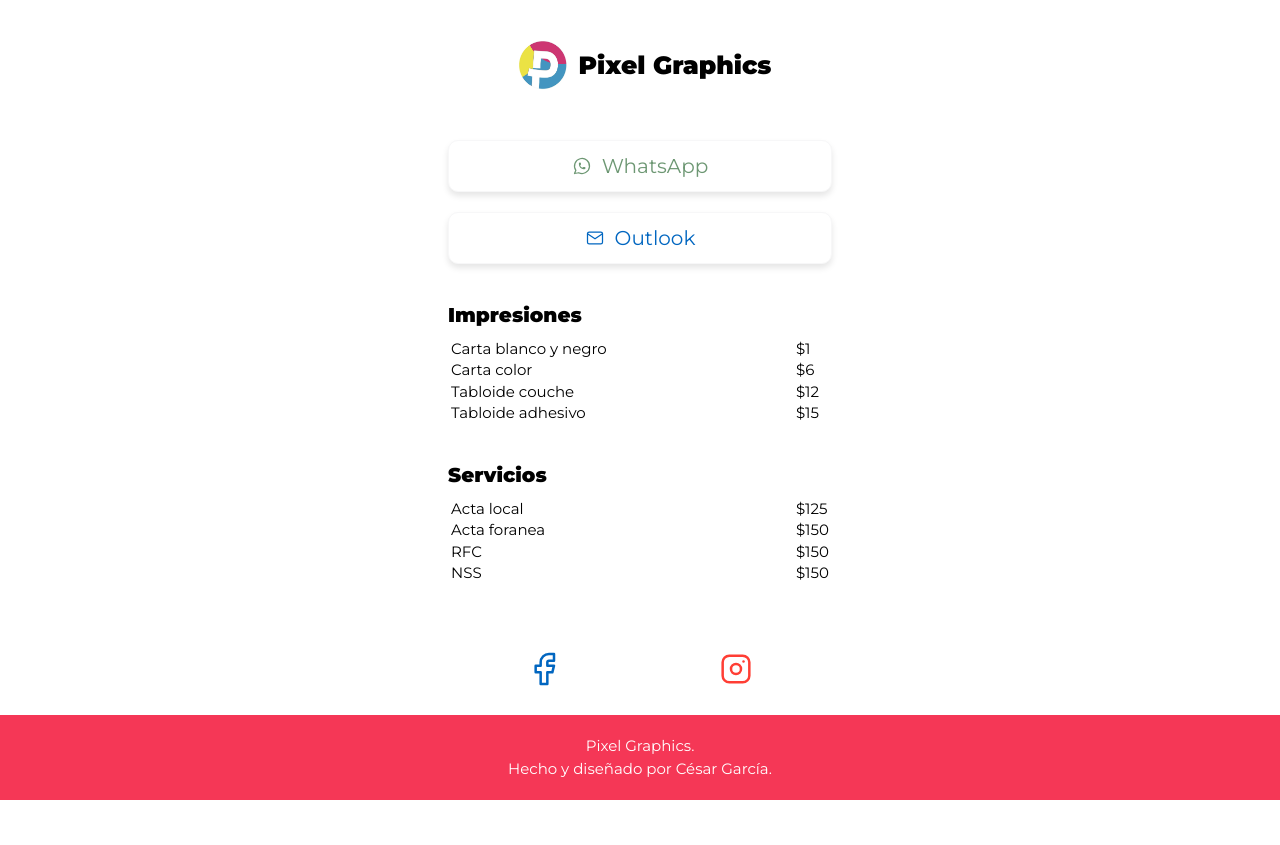
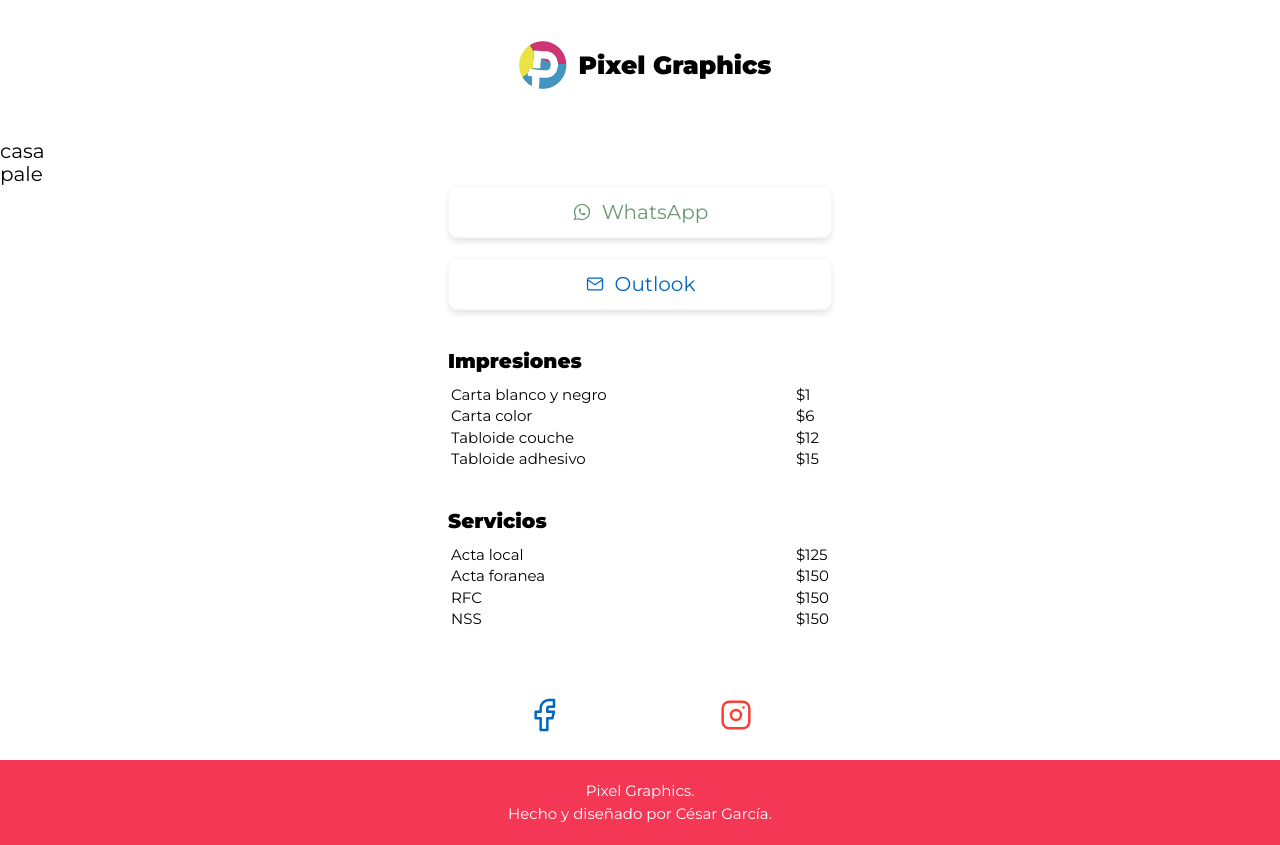
Before and after one commit to cesargmc/pixel-graphics, a website: page index.html in a window 1280 px wide. Before the commit the page ends 800 px from the top, so only its background shows below. Drawn offline with Linux system fonts and the light colour scheme.

Commit message:
agregando el menu de casa blanca

```diff
--- a/index.html
+++ b/index.html
@@ -25,6 +25,9 @@
                 </div>
             </header>
         </a>
+
+        <a href="menu/casablanca.html">casa</a>
+        <a href="menu/palermo.html">pale</a>
 
         <main class="contenido-principal">
             <a href="https://wa.me/8120403601" target="_blank">
```
